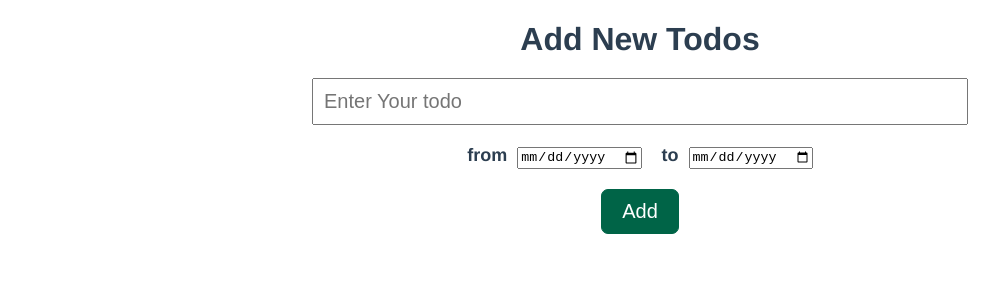
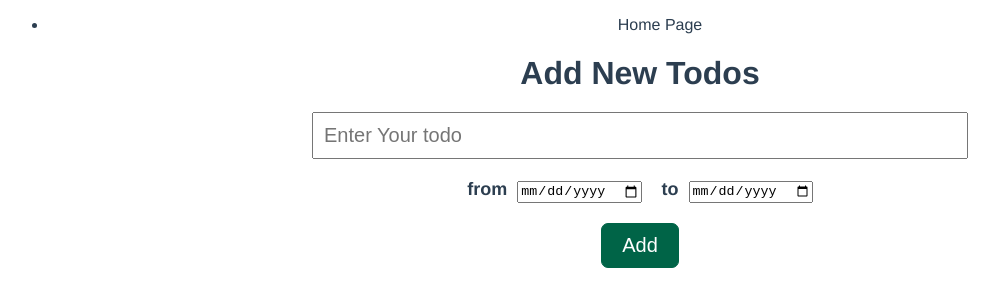
Before and after one commit to mahmdalqasm/ToDoList-2024, a Vue app: page / in a window 1280 px wide. Shown: the top 306 px of the page, without its empty margins (0-999 px from the left). Built offline with nearby package versions, Linux system fonts and the light colour scheme.

Commit message:
put the nave par in App.vue

```diff
--- a/src/App.vue
+++ b/src/App.vue
@@ -1,7 +1,10 @@
 <template>
+  <NavePar />
   <router-view />
 </template>
-<script setup></script>
+<script setup>
+import NavePar from './components/navePar.vue';
+</script>
 <style lang="scss">
 #app {
   font-family: Avenir, Helvetica, Arial, sans-serif;
```
